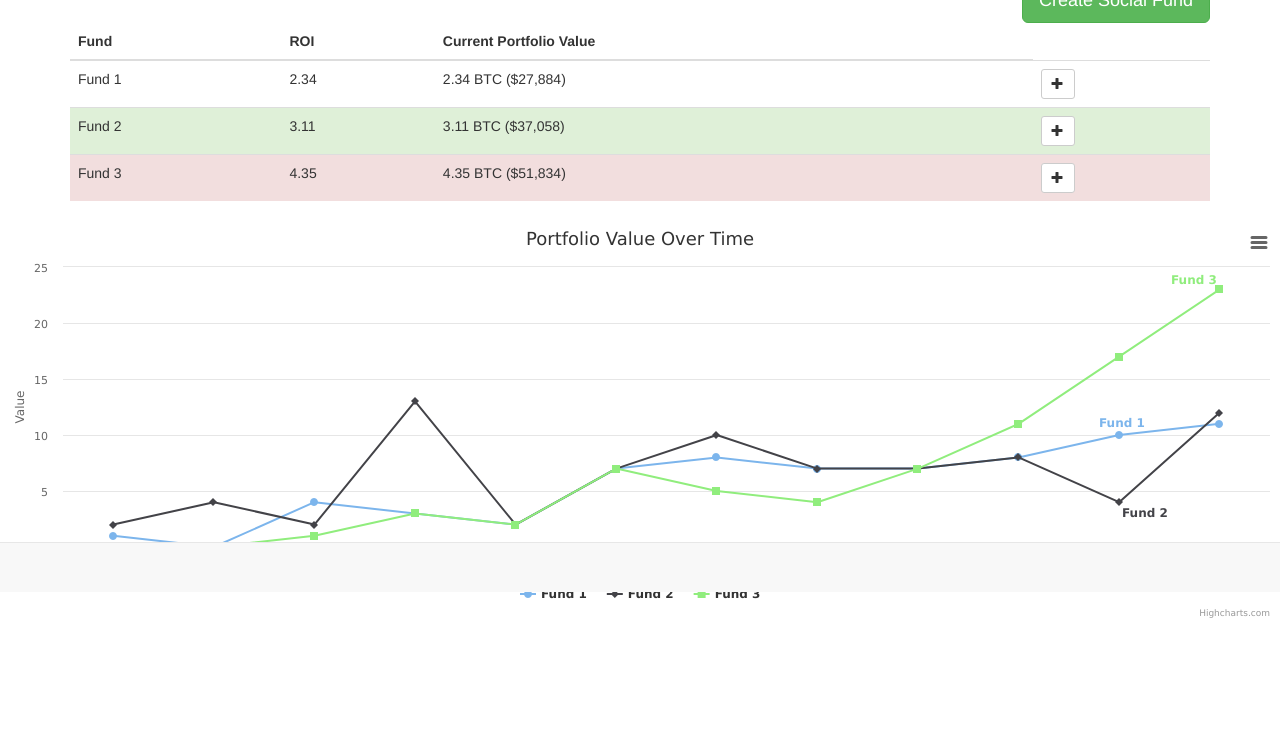
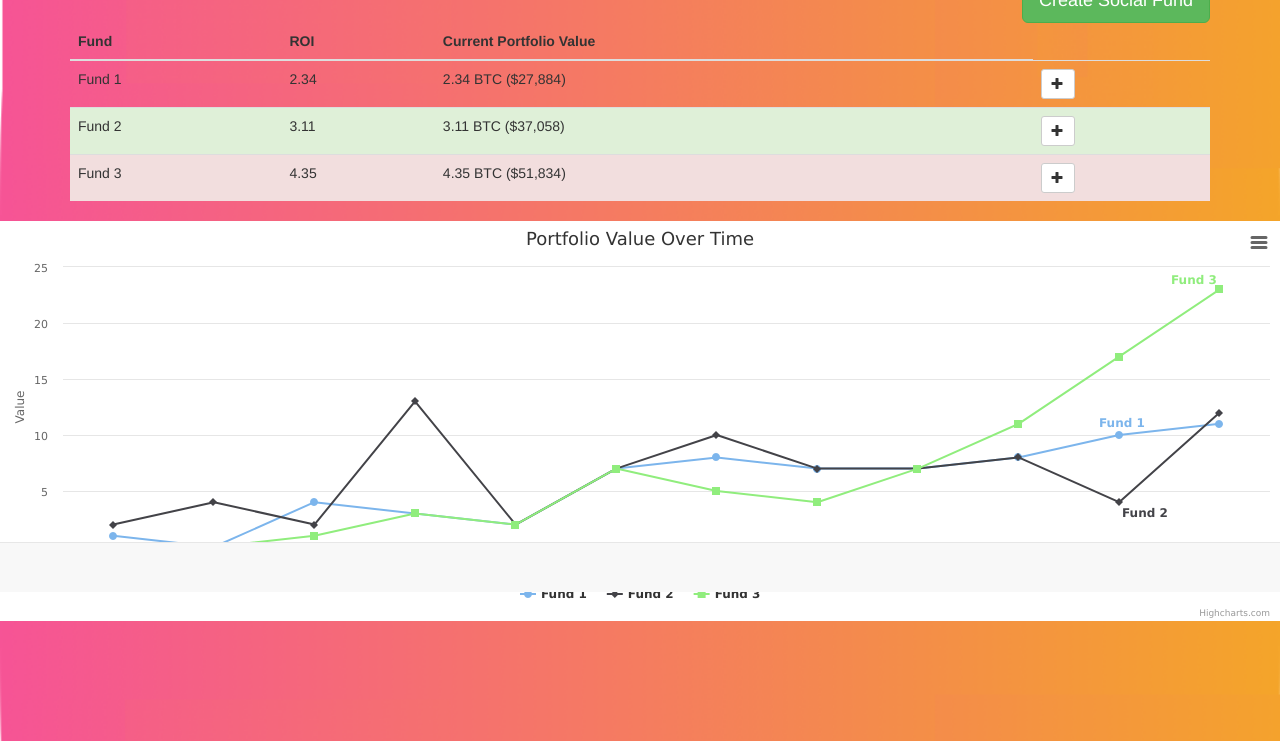
Before and after one commit to nepoche/socialfund, a website: page src/index.html in a window 1280 px wide. Shown: the part 208-949 px from the top of the page. Drawn offline with nearby package versions, Linux system fonts and the light colour scheme; no server answers.

Commit message:
new image background

```diff
--- a/src/css/app.css
+++ b/src/css/app.css
@@ -1,6 +1,8 @@
 body {
   padding-top: 0px;
   padding-bottom: 120px;
+  background: url(../images/noToast.png) no-repeat;
+  background-size: 100%;
 }
 
 .footer {
```
Also changed, not shown: src/images/noToast.png (added).
